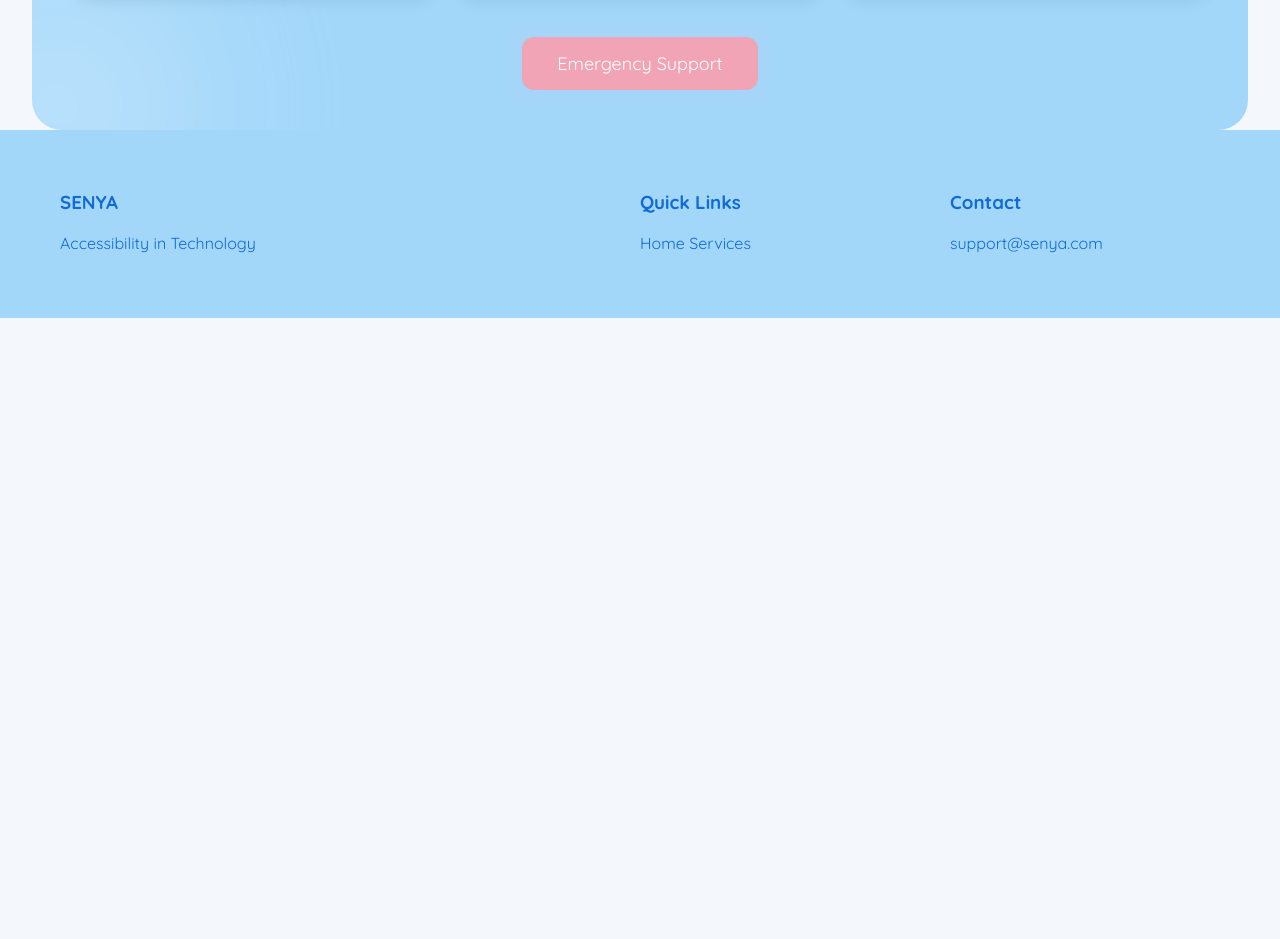
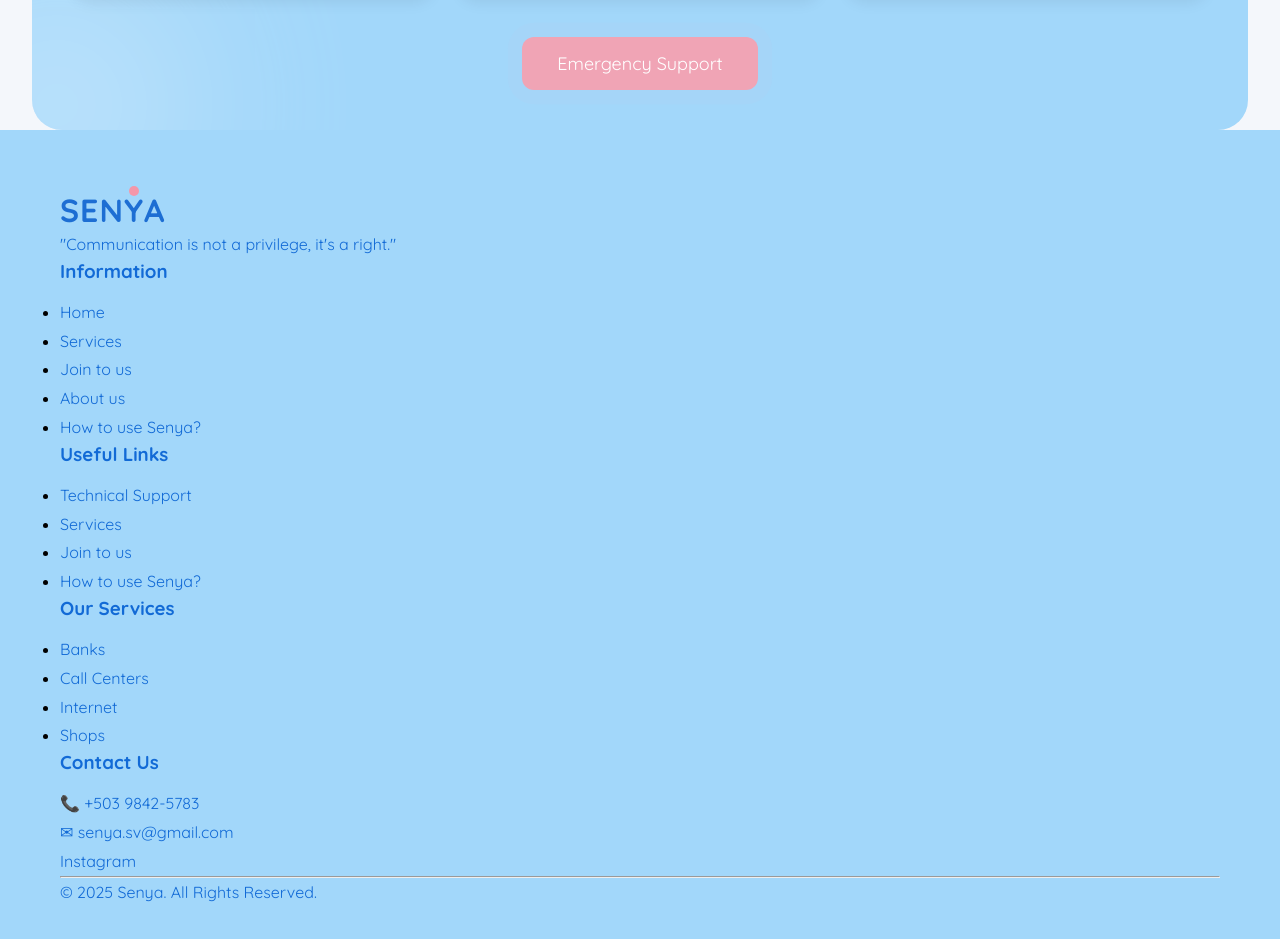
Before and after one commit to Kattyadom/SENYA---EXPO, a plain HTML site: page EXPO/soporte.html in a window 1280 px wide. Shown: the part 1008-1947 px from the top of the page. Before the commit the page ends 1326 px from the top, so only its background shows below. Drawn offline with Linux system fonts and the light colour scheme; files that its build step writes are made by us from their sources.

Commit message:
Update soporte.html
cambios de nav y footer

```diff
--- a/EXPO/soporte.html
+++ b/EXPO/soporte.html
@@ -5,20 +5,17 @@
     <meta name="viewport" content="width=device-width, initial-scale=1.0">
     <title>SENYA | Technical Support</title>
 
-    <link rel="stylesheet" href="soporte.css">
+    <link rel="stylesheet" href="css/soporte.css">
 
     <link href="https://fonts.googleapis.com/css2?family=Quicksand:wght@400;500;700&display=swap" rel="stylesheet">
 </head>
 
 <body>
 
-    <!-- NAVBAR -->
-
     <header>
         <div class="logo" role="img" aria-label="SENYA Logo">
             SEN<span class="logo-y">Y</span>A
         </div>
-
         <nav aria-label="Menú principal">
             <a href="index.html">Home</a>
             <a href="servicios1.html">Services</a>
@@ -26,11 +23,9 @@
             <a href="about.html">About Us</a>
             <a href="soporte.html">Contact</a>
         </nav>
+        <button class="btn-help" aria-label="Obtener ayuda y soporte técnico">Get Help</button>
+    </header>
 
-        <button class="btn-help">
-            Get Help
-        </button>
-    </header>
 
     <!-- CONTENIDO -->
 
@@ -195,33 +190,61 @@
         <!-- EMERGENCY -->
 
         <button class="emergency-btn">
-            <a id="link" href="espera.html"> Emergency Support </a>
+            Emergency Support
         </button>
 
     </main>
 
-    <footer id="contact">
-
-<div class="footer-grid">
-
-<div>
-<h3>SENYA</h3>
-<p>Accessibility in Technology</p>
-</div>
-
-<div>
-<h3>Quick Links</h3>
-<a href="#">Home</a>
-<a href="#">Services</a>
-</div>
-
-<div>
-<h3>Contact</h3>
-<a href="#">support@senya.com</a>
-</div>
-
-</div>
-
+<!--Footer-->
+<footer class="footer">
+    <div class="footer-container">
+        <div class="footer-column">
+            <div class="logo" role="img" aria-label="SENYA Logo">
+                SEN<span class="logo-y">Y</span>A
+        </div>
+            <p>"Communication is not a privilege, it's a right."</p>
+        </div>
+        <div class="footer-column">
+            <h3>Information</h3>
+            <ul>
+                <li><a href="#">Home</a></li>
+                <li><a href="#">Services</a></li>
+                <li><a href="#">Join to us</a></li>
+                <li><a href="#">About us</a></li>
+                <li><a href="#">How to use Senya?</a></li>
+            </ul>
+        </div>
+        <div class="footer-column">
+            <h3>Useful Links</h3>
+            <ul>
+                <li><a href="#">Technical Support</a></li>
+                <li><a href="#">Services</a></li>
+                <li><a href="#">Join to us</a></li>
+                <li><a href="#">How to use Senya?</a></li>
+            </ul>
+        </div>
+        <div class="footer-column">
+            <h3>Our Services</h3>
+            <ul>
+                <li><a href="#">Banks</a></li>
+                <li><a href="#">Call Centers</a></li>
+                <li><a href="#">Internet</a></li>
+                <li><a href="#">Shops</a></li>
+            </ul>
+        </div>
+        <div class="footer-column">
+            <h3>Contact Us</h3>
+            <p>📞 +503 9842-5783</p>
+            <p>✉ senya.sv@gmail.com</p>
+            <div class="socials">
+                <a href="#">Instagram</a>
+            </div>
+        </div>
+    </div>
+    <hr>
+    <div class="footer-bottom">
+        <p>© 2025 Senya. All Rights Reserved.</p>
+    </div>
 </footer>
 
 </body>
```
